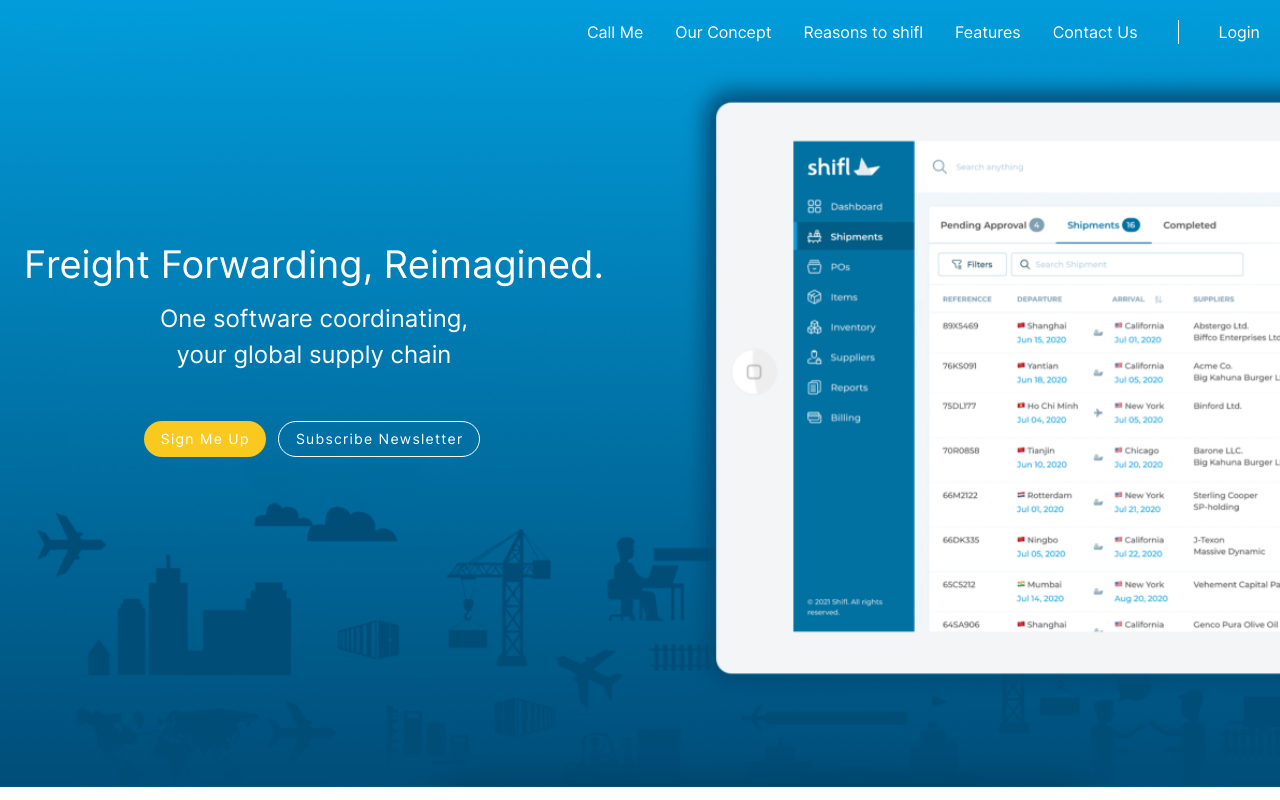
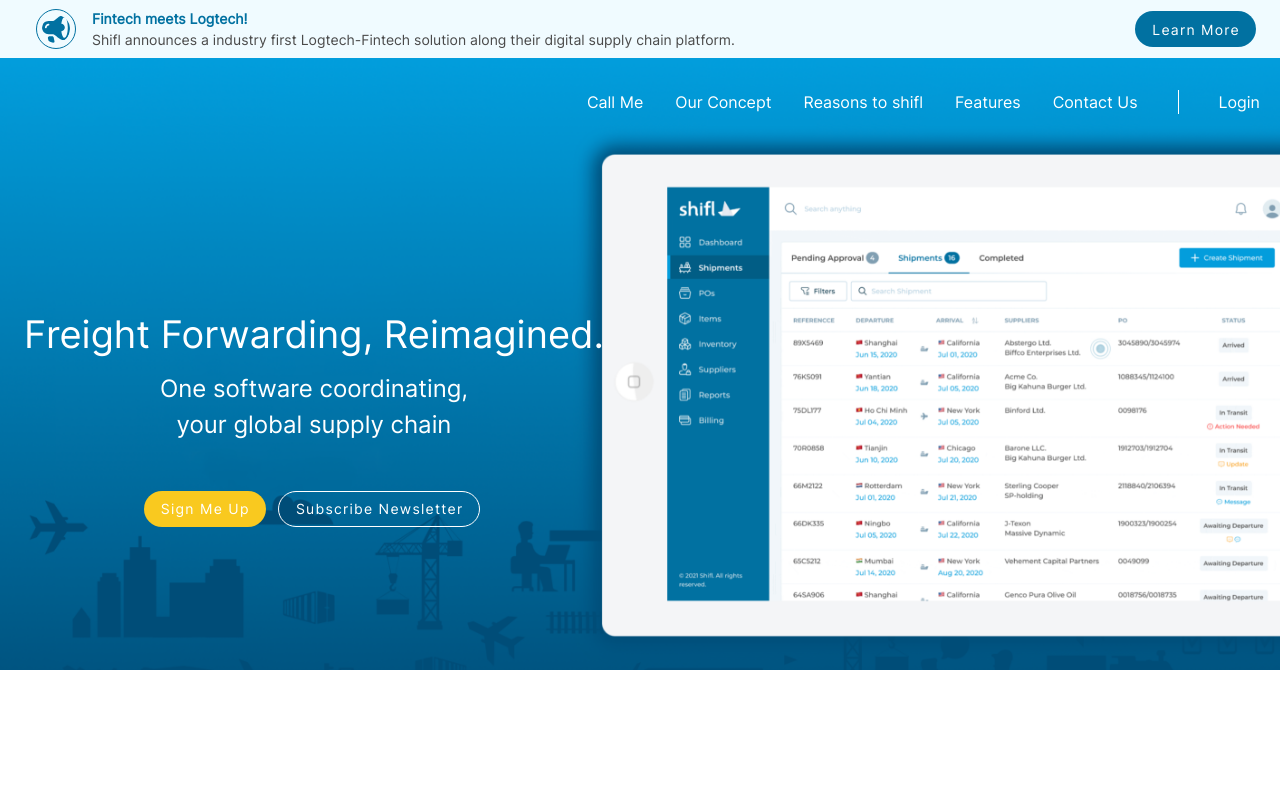
Before and after one commit to IqraMalik4955/Shifl-landing-Page, a Vue app: page / in a window 1280 px wide. Built offline with nearby package versions, Linux system fonts and the light colour scheme; a small style sheet from the web is missing; what vue-country-flag, vue-tel-input-vuetify, vuetify-money would draw is missing.

Commit message:
main page created

```diff
--- a/src/views/Dashboard.vue
+++ b/src/views/Dashboard.vue
@@ -1,4 +1,40 @@
 <template>
+    <div>
+        <v-system-bar
+        class="pb-3"
+        height="70"
+        color="#F0FBFF"
+        >
+            <v-col
+                class="d-flex justify-space-between align-center"
+            >
+                <div>
+                    <v-list-item two-line>
+                        <v-list-item-avatar style="border:1px solid #0171A1" class="">
+                        <v-img max-height="28"
+                            max-width="28"
+                            class="pa-0 ma-0"
+                            src="../assets/icons/bullhorn.svg"
+                        ></v-img>
+                    </v-list-item-avatar>
+                        <v-list-item-content>
+                            <v-list-item-title class="top-head">Fintech meets Logtech!</v-list-item-title>
+                            <v-list-item-subtitle class="top-head-secondary">Shifl announces a industry first Logtech-Fintech solution along their digital supply chain platform.</v-list-item-subtitle>
+                        </v-list-item-content>
+                    </v-list-item>
+                </div>
+                <div>
+                    <v-btn
+                        color="#0171A1"
+                        elevation="0"
+                        rounded
+                        class="text-capitalize mx-1"
+                        >Learn More
+                    </v-btn>
+                </div>
+            </v-col>
+        </v-system-bar>
+
         <v-row class="dashboard fill-height">
 
             <!-- <template>
@@ -85,6 +121,7 @@
             </v-col>
 
         </v-row>
+    </div>
 </template>
 
 <script>
@@ -114,4 +151,16 @@ export default {
 h1, h2, .v-btn{
     color:white !important;
 }
+.top-head{
+    font-weight: 600;
+    font-size: 14px;
+    line-height: 20px;
+    color: #0171A1;
+}
+.top-head-secondary{
+    font-size: 12px;
+    line-height: 18px;
+    color:#4A4A4A !important;
+
+}
 </style>
```
Also changed, not shown: src/assets/icons/bullhorn.svg (added). Lines whose indentation alone changed are shown as unchanged.
